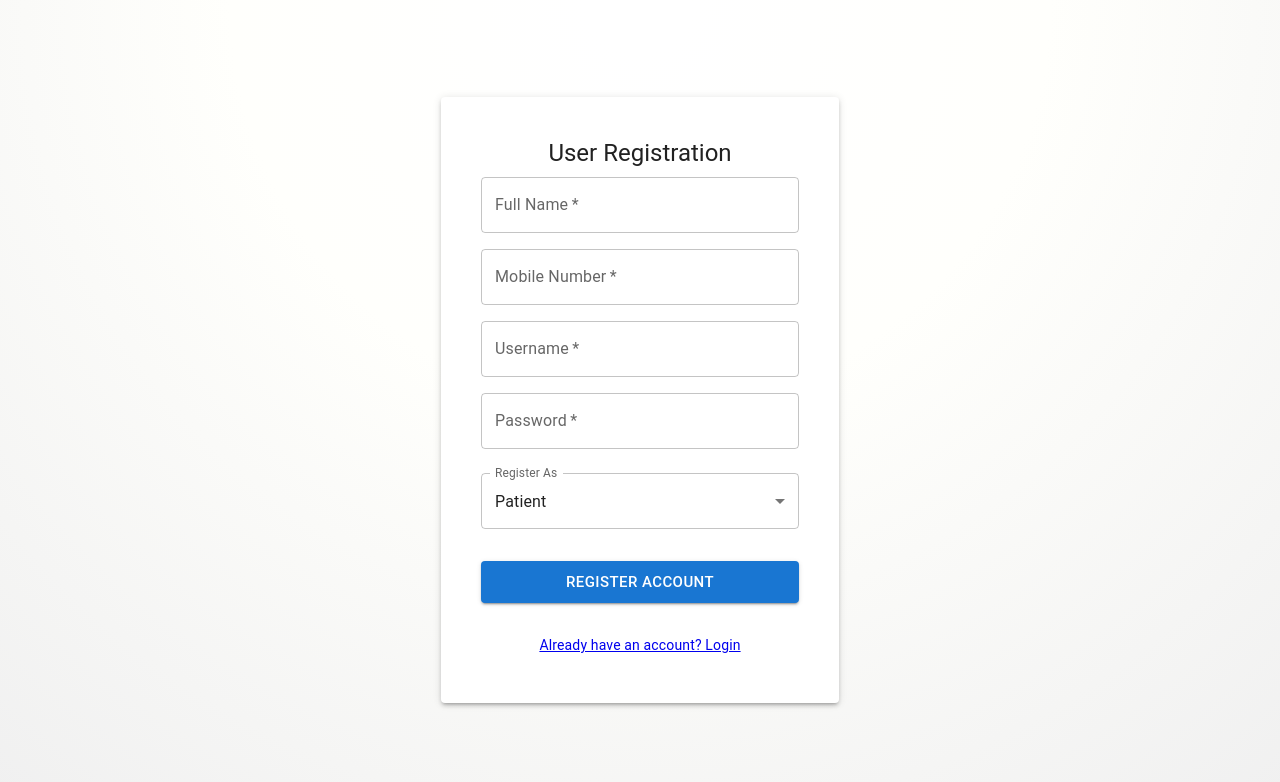
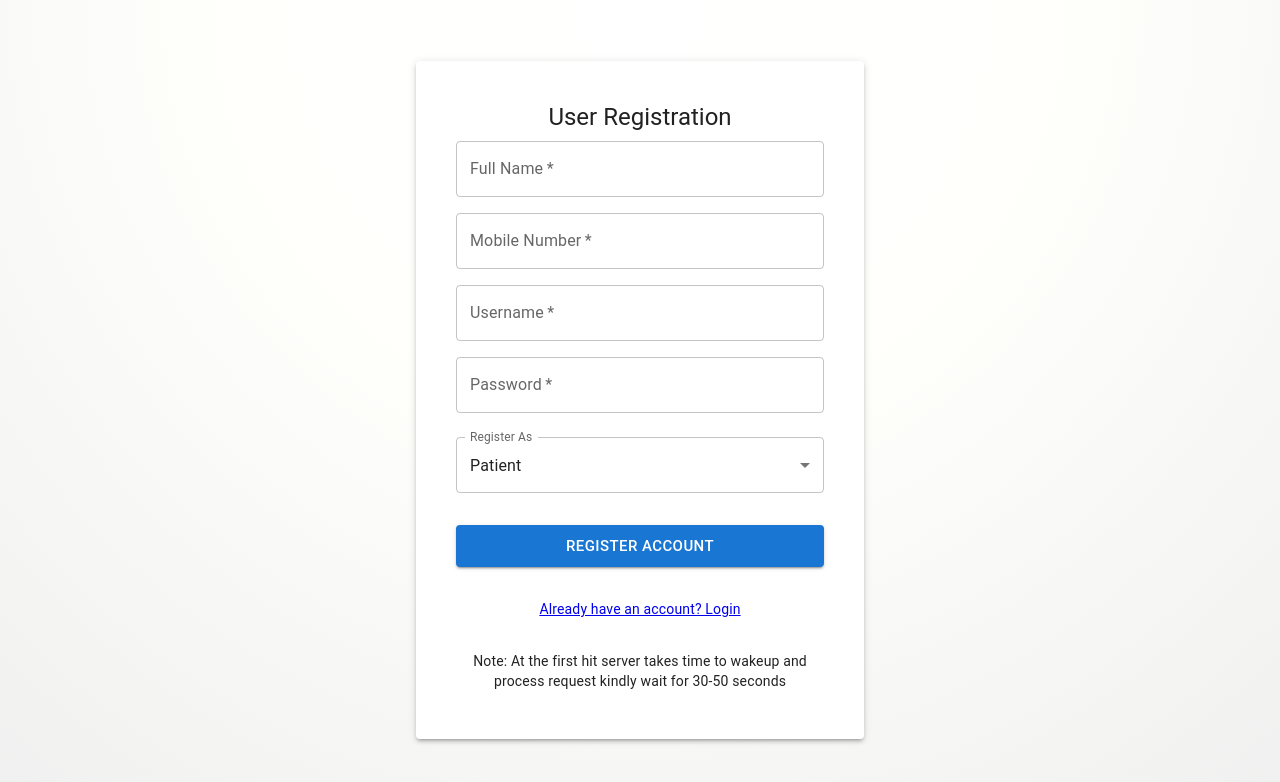
Before and after one commit to Vishnu5762/Hospital-Management, a React (Create React App) app in the folder hms-frontend/: page /register in a window 1280 px wide. Shown: the top 782 px of the page. Built offline with nearby package versions, Linux system fonts and the light colour scheme.

Commit message:
Update Register.js

```diff
--- a/hms-frontend/src/pages/Register.js
+++ b/hms-frontend/src/pages/Register.js
@@ -167,6 +167,9 @@ const Register = () => {
                         <Typography variant="body2" component={Link} to="/" align="center" sx={{ mt: 2 }}>
                             Already have an account? Login
                         </Typography>
+                        <Typography variant="body2"  align="center" sx={{ mt: 2 }}>
+                            Note: At the first hit server takes time to wakeup and process request kindly wait for 30-50 seconds
+                        </Typography>
                     </Box>
                 </CardContent>
             </Card>
```
